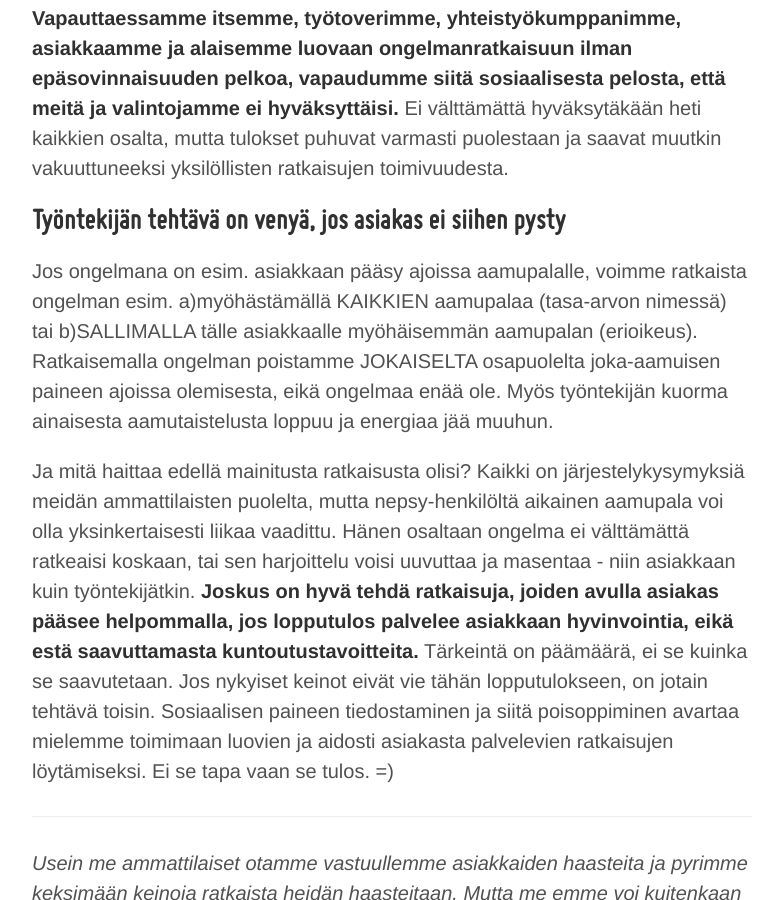
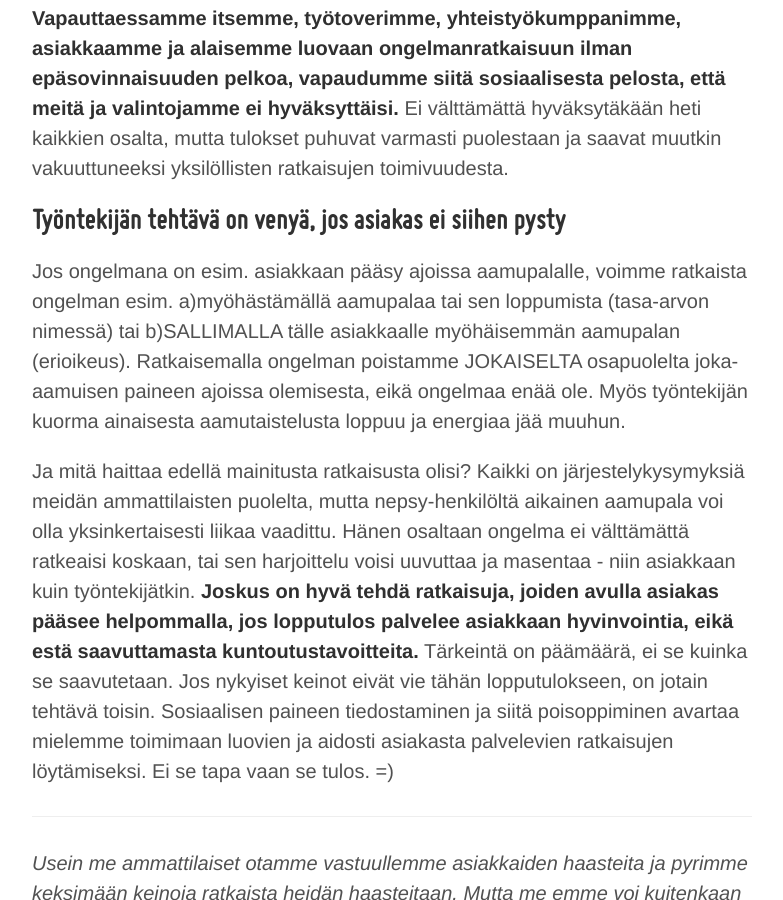
Before and after one commit to niinapiira/neppari.net, a Jekyll site: the page built from _posts/2016-06-17-vaikeudesta-auttaa-ja-ratkaista.md, in a window 1280 px wide and 900 px high, scrolled down 2394 px. Shown: the whole window, without its empty margins (248-1031 px from the left). Built offline with Jekyll 4.4.1, drawn with Linux system fonts in a browser that asks for light colours.

Commit message:
Update 2016-06-17-vaikeudesta-auttaa-ja-ratkaista.md

```diff
--- a/_posts/2016-06-17-vaikeudesta-auttaa-ja-ratkaista.md
+++ b/_posts/2016-06-17-vaikeudesta-auttaa-ja-ratkaista.md
@@ -30,7 +30,7 @@ Epäsovinnaisuus on yhteisössä sosiaalisesti määritelty raja siitä, mitä v
 
 ## Työntekijän tehtävä on venyä, jos asiakas ei siihen pysty
 
- Jos ongelmana on esim. asiakkaan pääsy ajoissa aamupalalle, voimme ratkaista ongelman esim. a)myöhästämällä KAIKKIEN aamupalaa (tasa-arvon nimessä) tai b)SALLIMALLA tälle asiakkaalle myöhäisemmän aamupalan (erioikeus). Ratkaisemalla ongelman poistamme JOKAISELTA osapuolelta joka-aamuisen paineen ajoissa olemisesta, eikä ongelmaa enää ole. Myös työntekijän kuorma ainaisesta aamutaistelusta loppuu ja energiaa jää muuhun.
+Jos ongelmana on esim. asiakkaan pääsy ajoissa aamupalalle, voimme ratkaista ongelman esim. a)myöhästämällä aamupalaa tai sen loppumista (tasa-arvon nimessä) tai b)SALLIMALLA tälle asiakkaalle myöhäisemmän aamupalan (erioikeus). Ratkaisemalla ongelman poistamme JOKAISELTA osapuolelta joka-aamuisen paineen ajoissa olemisesta, eikä ongelmaa enää ole. Myös työntekijän kuorma ainaisesta aamutaistelusta loppuu ja energiaa jää muuhun.
 
 Ja mitä haittaa edellä mainitusta ratkaisusta olisi? Kaikki on järjestelykysymyksiä meidän ammattilaisten puolelta, mutta nepsy-henkilöltä aikainen aamupala voi olla yksinkertaisesti liikaa vaadittu. Hänen osaltaan ongelma ei välttämättä ratkeaisi koskaan, tai sen harjoittelu voisi uuvuttaa ja masentaa - niin asiakkaan kuin työntekijätkin. **Joskus on hyvä tehdä ratkaisuja, joiden avulla asiakas pääsee helpommalla, jos lopputulos palvelee asiakkaan hyvinvointia, eikä estä saavuttamasta kuntoutustavoitteita.** Tärkeintä on päämäärä, ei se kuinka se saavutetaan. Jos nykyiset keinot eivät vie tähän lopputulokseen, on jotain tehtävä toisin. Sosiaalisen paineen tiedostaminen ja siitä poisoppiminen avartaa mielemme toimimaan luovien ja aidosti asiakasta palvelevien ratkaisujen löytämiseksi. Ei se tapa vaan se tulos. =)
 
```
